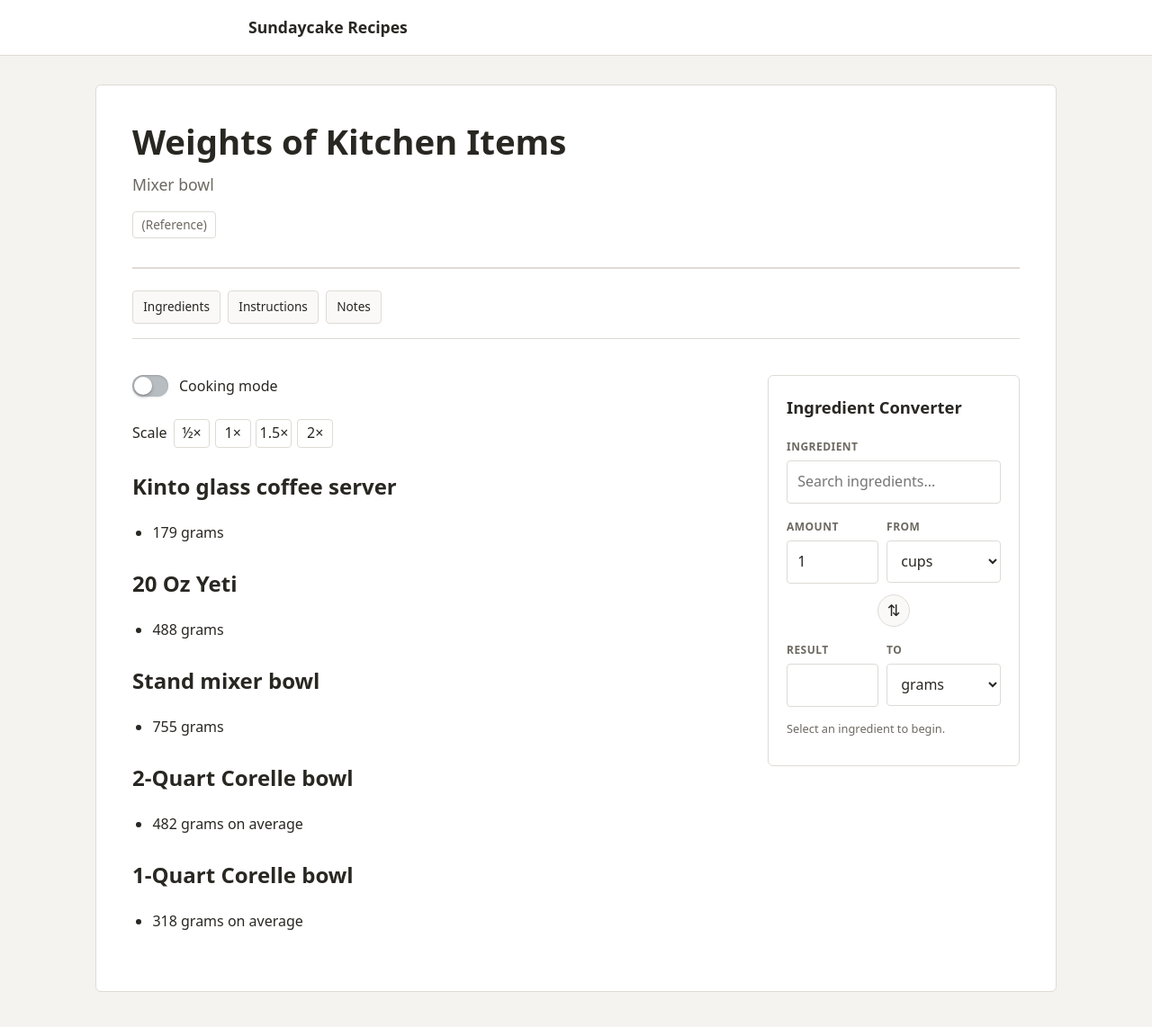
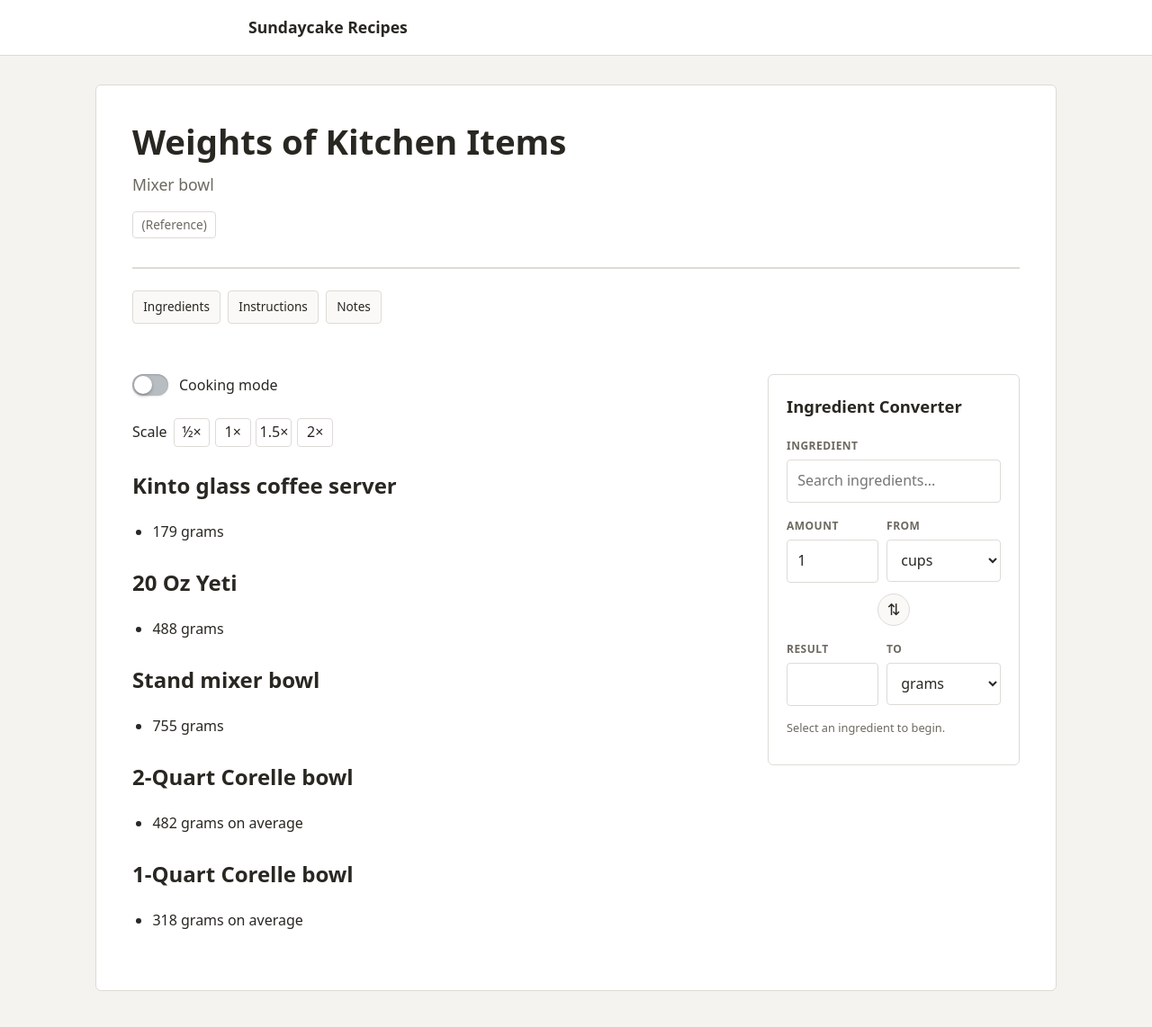
Before and after one commit to sundaycake/recipes, a Jekyll site: the page built from _recipes/-weights-of-kitchen-items.md, in a window 1280 px wide and 1167 px high. Shown: the top 1142 px of the window at 90% size. Built offline with Jekyll 4.4.1, drawn with Linux system fonts in a browser that asks for light colours.

Commit message:
Update style.css

```diff
--- a/assets/css/style.css
+++ b/assets/css/style.css
@@ -674,8 +674,6 @@ a:hover {
 
     margin: -1rem 0 2.5rem;
     padding-bottom: 1rem;
-
-    border-bottom: 1px solid var(--border);
 }
 
 .recipe-jump-nav a {
```
